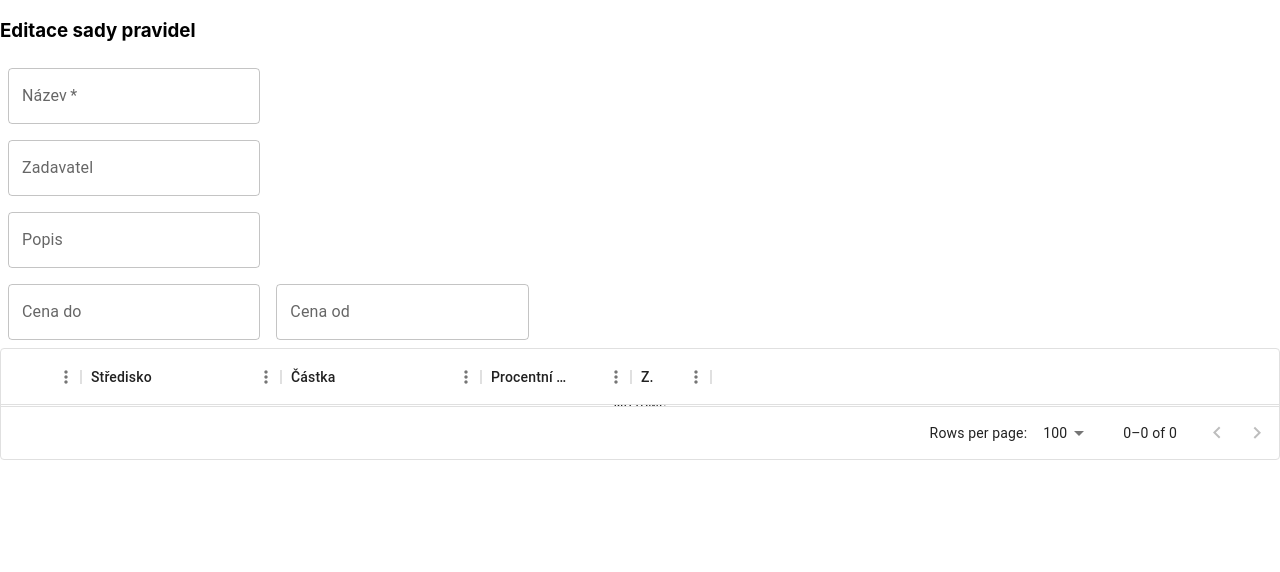
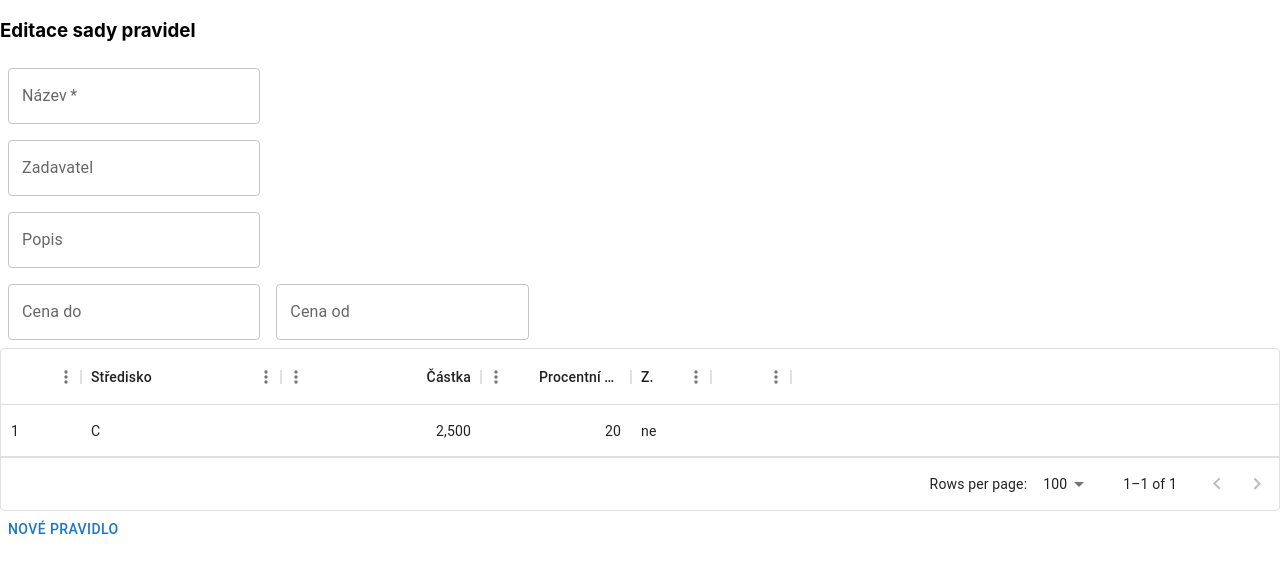
Before and after one commit to davidzemancz/hackathon_abra_2023, a React (Create React App) app in the folder frontend/: page / in a window 1280 px wide. Shown: the top 572 px of the page. Built offline with nearby package versions, Linux system fonts and the light colour scheme.

Commit message:
Datagrid not showing rows

```diff
--- a/frontend/src/DetailPravidla.js
+++ b/frontend/src/DetailPravidla.js
@@ -1,4 +1,4 @@
-import { Box, FormControl, TextField } from "@mui/material";
+import { Box, Button, FormControl, TextField } from "@mui/material";
 import { DataGrid} from '@mui/x-data-grid';
 
 function DetailPravidla(){
@@ -28,22 +28,46 @@ function GridPravidel(){
 
     const columns = [
         { field: 'id', headerName: '',width: 80},
-        { field: 'stredisko', headerName: 'Středisko', width: 200},
+        { field: 'stredisko', headerName: 'Středisko', width: 200, editable: true,},
         {
           field: 'castka',
           headerName: 'Částka',
-          width: 200
+          type: 'number',
+          width: 200,
+          editable: true,
         },
         {
           field: 'procenta',
           headerName: 'Procentní podíl',
-          width: 150
+          type: 'number',
+          width: 150,
+          editable: true,
         },
-        { field: 'zbytek', headerName: 'Zbytek', width: 80},
+        { field: 'zbytek', headerName: 'Zbytek', width: 80, editable: true,},
+        { filed: 'delete', headerName: '', width: 80},
       ];
 
-    const rows = [];
+    const rows = [
+        {
+            id: 1,
+            stredisko: 'C',
+            castka: 2500,
+            procenta: 20,
+            zbytek: 'ne',
+            delete: 'ne',
+        },
+        ];
 
-    return <DataGrid rows={rows} columns={columns}/>
+    function novyRadek() {
+    }
+
+    return (
+        <div>
+            <DataGrid rows={rows} columns={columns}/>
+            <Button> Nové pravidlo </Button>
+        </div>
+
+    );
+
 }
 export default DetailPravidla;
```
